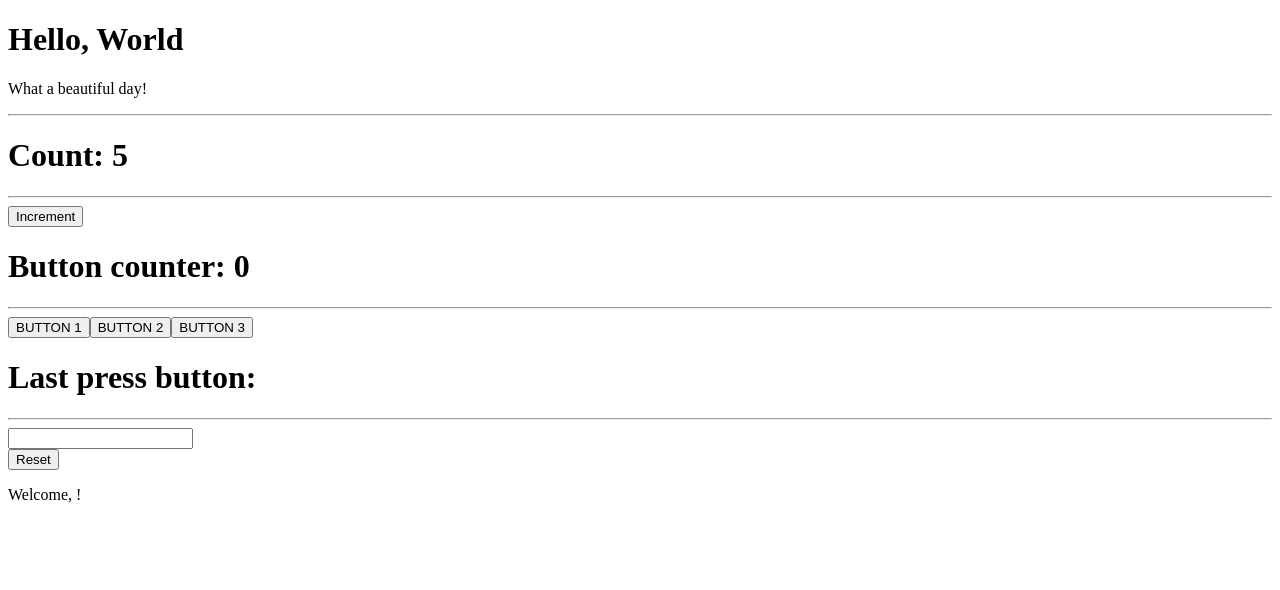
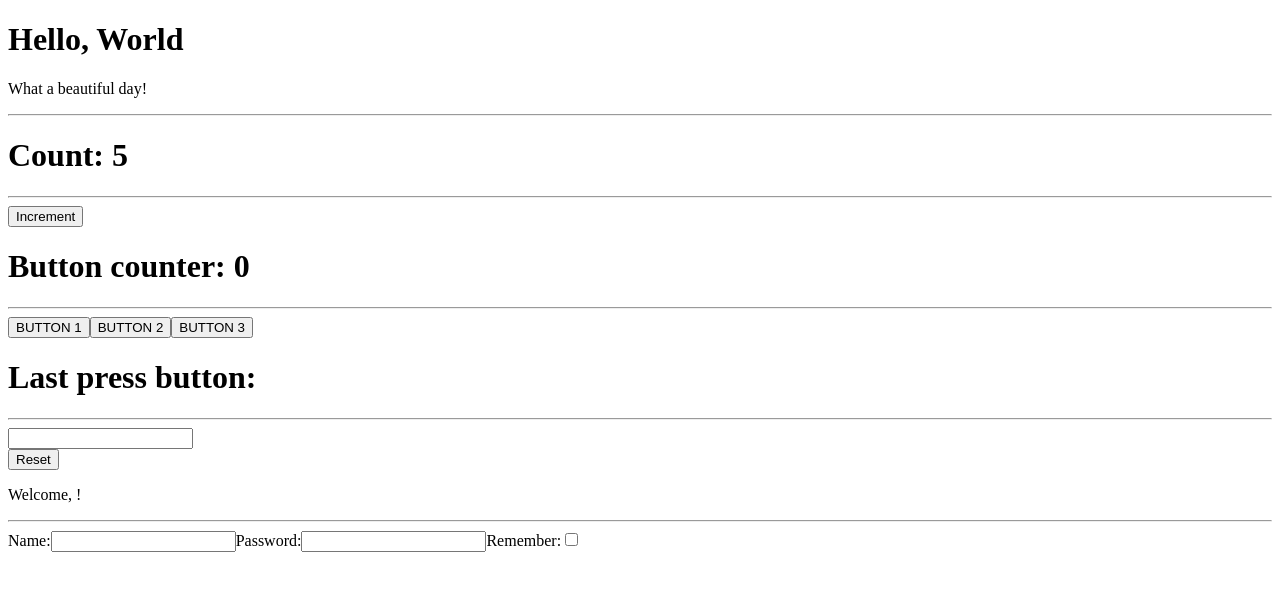
Before and after one commit to RavaMarghe/Esercizi-React, a React (Create React App) app in the folder my-app/: page / in a window 1280 px wide. Shown: the top 590 px of the page. Built offline with nearby package versions, Linux system fonts and the light colour scheme.

Commit message:
feat: add Login.js

```diff
--- a/my-app/src/App.js
+++ b/my-app/src/App.js
@@ -4,6 +4,7 @@ import { ClickTracker } from "./ClickTracker";
 import { Counter } from "./Counter";
 import { Hello } from "./Hello";
 import { InteractiveWelcome } from "./InteractiveWelcome";
+import { Login } from "./Login";
 
 export class App extends React.Component {
     render() {
@@ -18,6 +19,8 @@ export class App extends React.Component {
                 <ClickTracker />
                 <hr />
                 <InteractiveWelcome />
+                <hr />
+                <Login />
             </div>
         )
     }
--- /dev/null
+++ b/my-app/src/Login.js
@@ -0,0 +1,53 @@
+import React from "react";
+
+export class Login extends React.Component {
+  state = {
+    username: "",
+    password: "",
+    remember: false,
+  };
+
+  handleInputChange = (event) => {
+    const name = event.target.name;
+    const value = event.target.value;
+    const type = event.target.type;
+    const checked = event.target.checked;
+
+    this.setState({
+      [name]: type === "checkbox" ? checked : value,
+    });
+  };
+
+  render() {
+    return (
+      <form>
+        <label>
+          Name:
+          <input
+            name="username"
+            value={this.state.username}
+            onChange={this.handleInputChange}
+          />
+        </label>
+        <label>
+          Password:
+          <input
+            name="password"
+            type="password"
+            value={this.state.password}
+            onChange={this.handleInputChange}
+          />
+        </label>
+        <label>
+          Remember:
+          <input
+            name="remember"
+            type="checkbox"
+            checked={this.state.remember}
+            onChange={this.handleInputChange}
+          />
+        </label>
+      </form>
+    );
+  }
+}
--- a/my-app/src/index.js
+++ b/my-app/src/index.js
@@ -1,6 +1,6 @@
-import * as ReactDOM from 'react-dom';
+import * as ReactDOM from 'react-dom/client';
 import { App } from './App';
 
-const root = document.querySelector('#root');
-
-ReactDOM.render(<App />, root);
+const container = document.querySelector('#root');
+const root = ReactDOM.createRoot(container)
+root.render(<App />)
```
